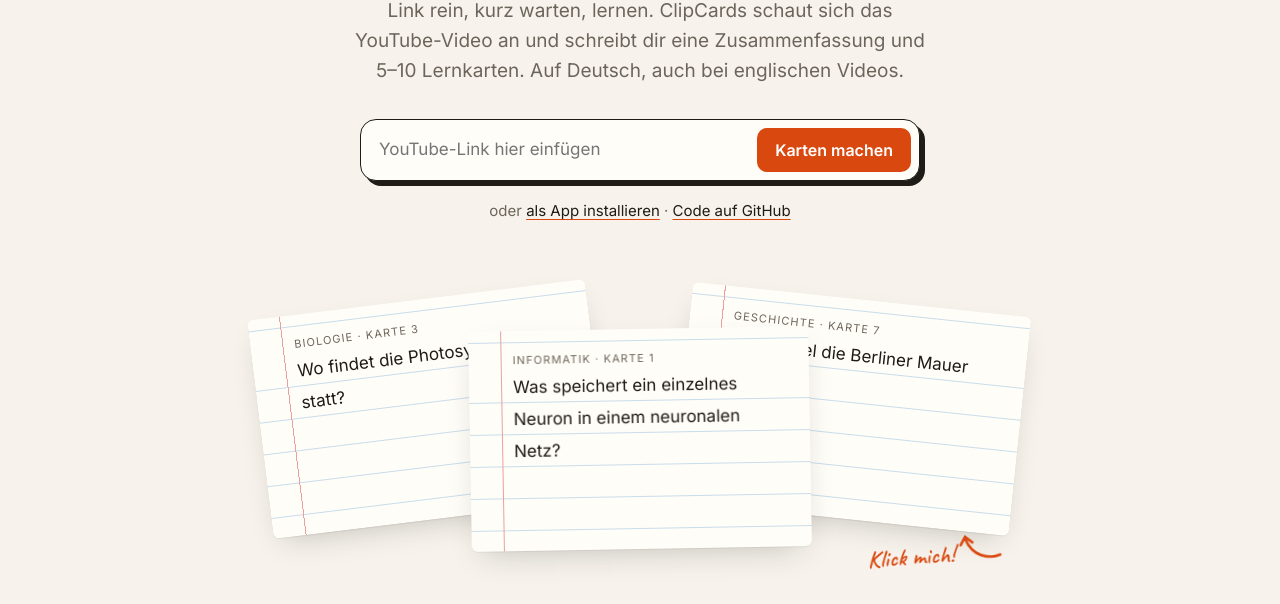
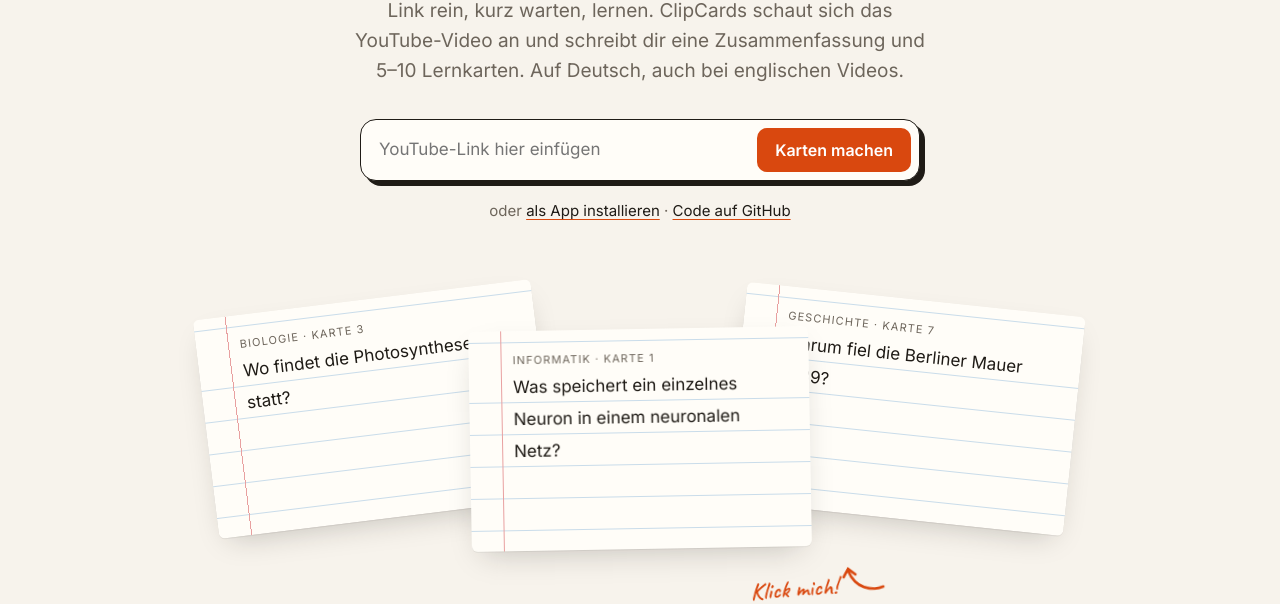
Before and after one commit to xeminz/clipcards, a plain HTML site: page index.html in a window 1280 px wide. Shown: the part 387-991 px from the top of the page. Drawn offline with Linux system fonts and the light colour scheme.

Commit message:
Startseite: Kartenfaecher ohne Ueberlappung, Hinweis nicht mehr abgeschnitten

```diff
--- a/index.html
+++ b/index.html
@@ -78,20 +78,23 @@
   .ix small { display: block; font-size: 11px; letter-spacing: .1em; text-transform: uppercase; color: var(--muted); line-height: 22px; }
   .ix p { margin: 0; font-size: 17px; line-height: 32px; }
   .ix .hand { font-size: 26px; line-height: 32px; color: var(--ink); }
-  .ix.a { transform: translateX(-112%) rotate(-7deg); }
-  .ix.b { transform: translateX(12%) rotate(6deg); }
+  .ix.a { transform: translateX(-128%) rotate(-7deg); }
+  .ix.b { transform: translateX(28%) rotate(6deg); }
   .ix.c { transform: translateX(-50%) rotate(-1deg); top: 50px; cursor: pointer; z-index: 2; }
   .ix.c:hover { transform: translateX(-50%) rotate(-1deg) translateY(-6px); }
   .ix .ans { display: none; }
   .ix.c.show .q { display: none; }
   .ix.c.show .ans { display: block; }
-  .note { position: absolute; right: 2%; top: 250px; font-size: 24px; transform: rotate(-4deg); z-index: 3; }
+  .note { position: absolute; left: calc(50% + 110px); top: 282px; font-size: 24px; transform: rotate(-4deg); z-index: 3; white-space: nowrap; }
   .note svg { width: 46px; height: 40px; vertical-align: -6px; margin-left: 4px; }
-  @media (max-width: 760px) {
+  @media (max-width: 1000px) {
     .ix.a, .ix.b { display: none; }
-    .stack { height: 300px; }
-    .note { right: 4%; top: 262px; }
+    .stack { height: 320px; }
   }
+  @media (max-width: 560px) {
+    .note { left: auto; right: 4%; top: 285px; }
+  }
+  .hero { overflow-x: clip; }
 
   /* ---------- Sections ---------- */
   section { padding: 96px 0; }
```
